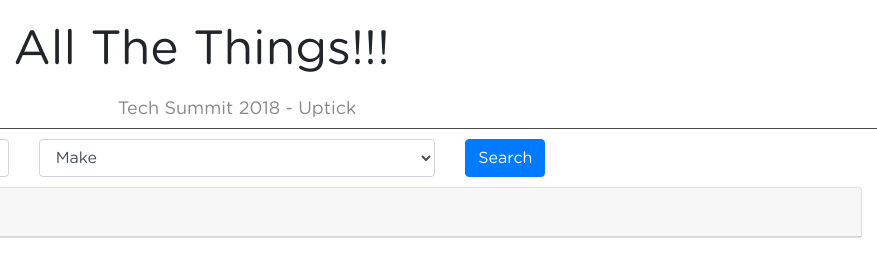
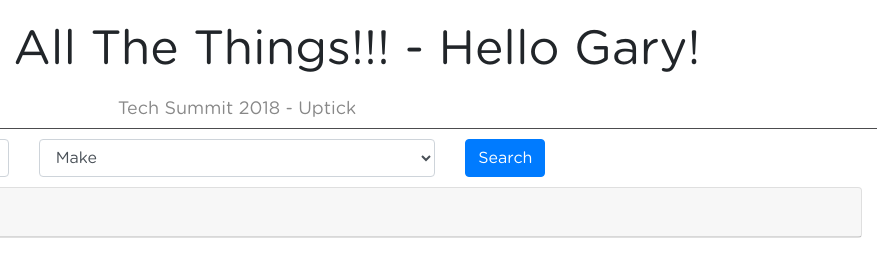
Before and after one commit to Team28Amer2018/UptickCapital, a website: page index.html in a window 1280 px wide. Shown: the full height of the page, 403-1280 px from the left. Drawn offline with Linux system fonts and the light colour scheme; no server answers.

Commit message:
Saying Hello to Gary via Index.html

```diff
--- a/index.html
+++ b/index.html
@@ -14,7 +14,7 @@
     				<div class="row" id="top-header">
     					<img src="./images/nutanix-x-2.png">
     					<div class="col-sm">
-    						Automate All The Things!!!
+    						Automate All The Things!!! - Hello Gary!
     					</div>
     					<!-- top-header -->
 	   				</div>
```
